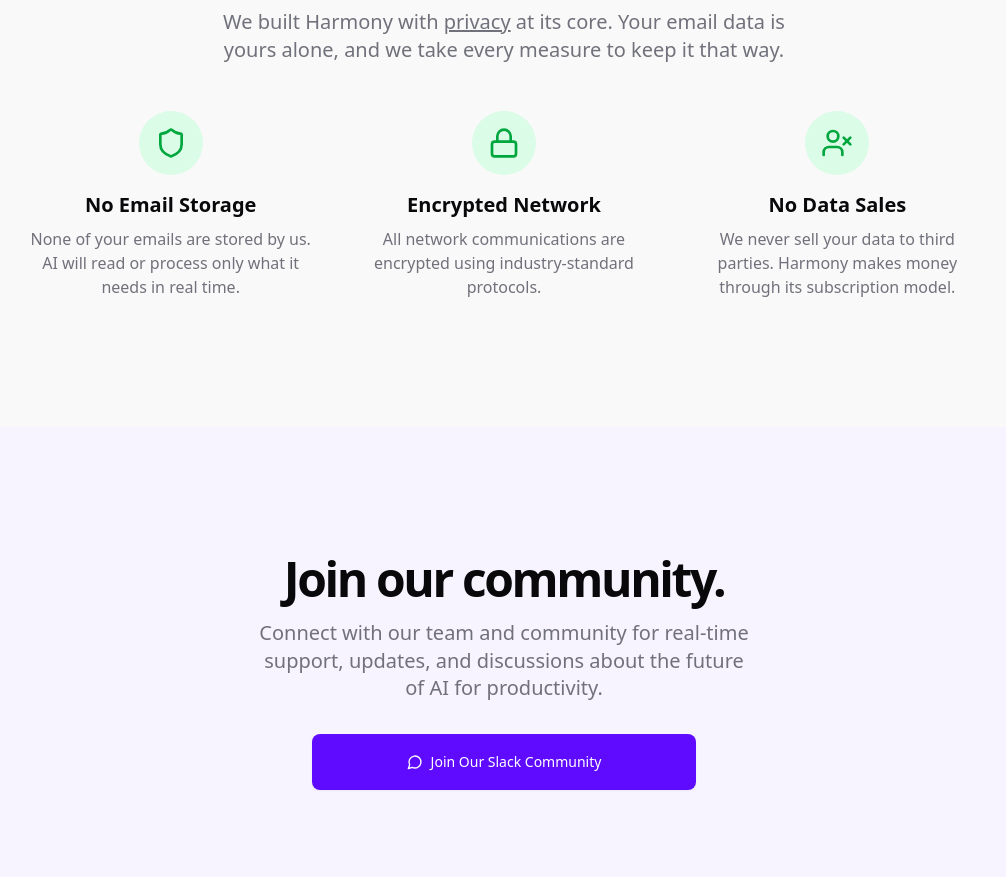
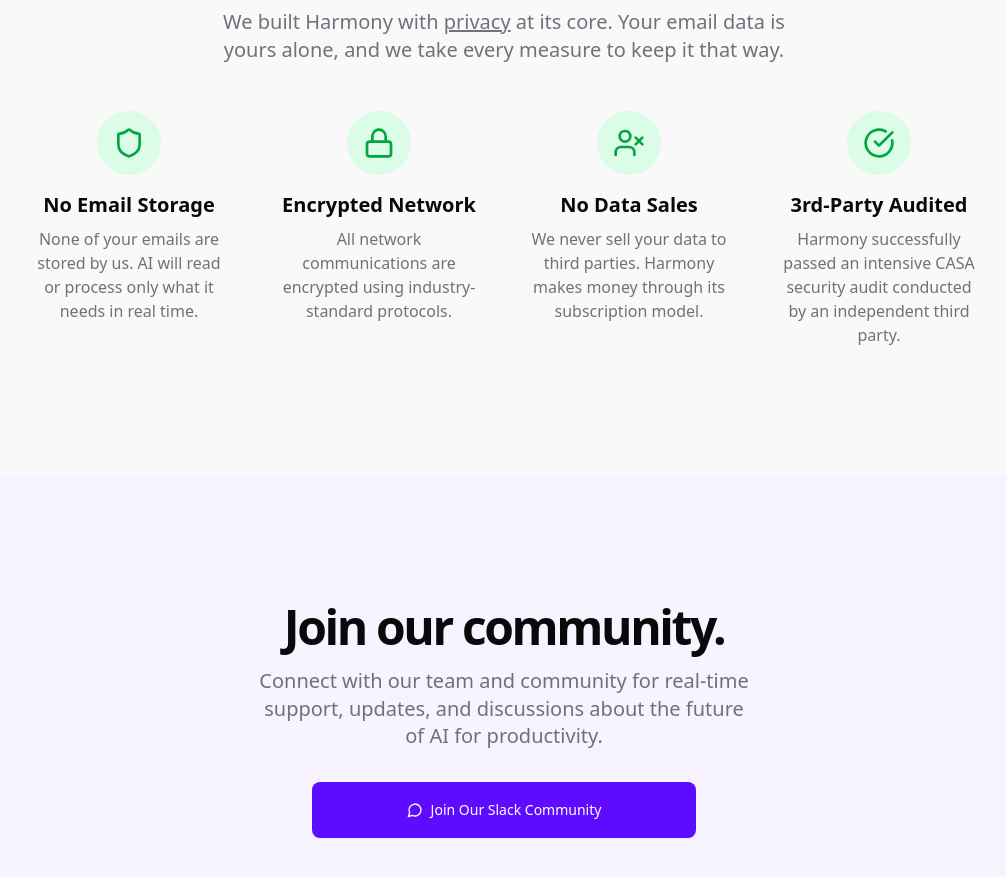
Before and after one commit to nathancovey/useharmony.com, a Next.js app: page / in a window 1280 px wide. Shown: the part 2946-3823 px from the top of the page, without its empty margins (136-1142 px from the left). Built offline with nearby package versions, Linux system fonts and the light colour scheme.

Commit message:
add 3rd party audit

```diff
--- a/components/PrivacySection.tsx
+++ b/components/PrivacySection.tsx
@@ -1,4 +1,4 @@
-import { Shield, Lock, UserX } from "lucide-react"
+import { Shield, Lock, UserX, CheckCircle } from "lucide-react"
 import Link from "next/link"
 
 export function PrivacySection() {
@@ -12,7 +12,7 @@
             We built Harmony with <Link href="/privacy" className="underline hover:text-primary">privacy</Link> at its core. Your email data is yours alone, and we take every measure to keep it that way.
           </p>
         </div>
-        <div className="mx-auto grid max-w-5xl items-start gap-8 sm:grid-cols-3 md:gap-12">
+        <div className="mx-auto grid max-w-5xl items-start gap-8 grid-cols-1 sm:grid-cols-2 md:grid-cols-4 md:gap-12">
           <div className="flex flex-col items-center text-center space-y-4">
             <div className="flex items-center justify-center w-16 h-16 rounded-full bg-green-100 dark:bg-green-900/20">
               <Shield className="h-8 w-8 text-green-600 dark:text-green-400" />
@@ -46,6 +46,17 @@
               </p>
             </div>
           </div>
+          <div className="flex flex-col items-center text-center space-y-4">
+            <div className="flex items-center justify-center w-16 h-16 rounded-full bg-green-100 dark:bg-green-900/20">
+              <CheckCircle className="h-8 w-8 text-green-600 dark:text-green-400" />
+            </div>
+            <div className="space-y-2">
+              <h3 className="text-xl font-bold">3rd-Party Audited</h3>
+              <p className="text-muted-foreground">
+                Harmony successfully passed an intensive CASA security audit conducted by an independent third party.
+              </p>
+            </div>
+          </div>
         </div>
       </div>
     </section>
```
